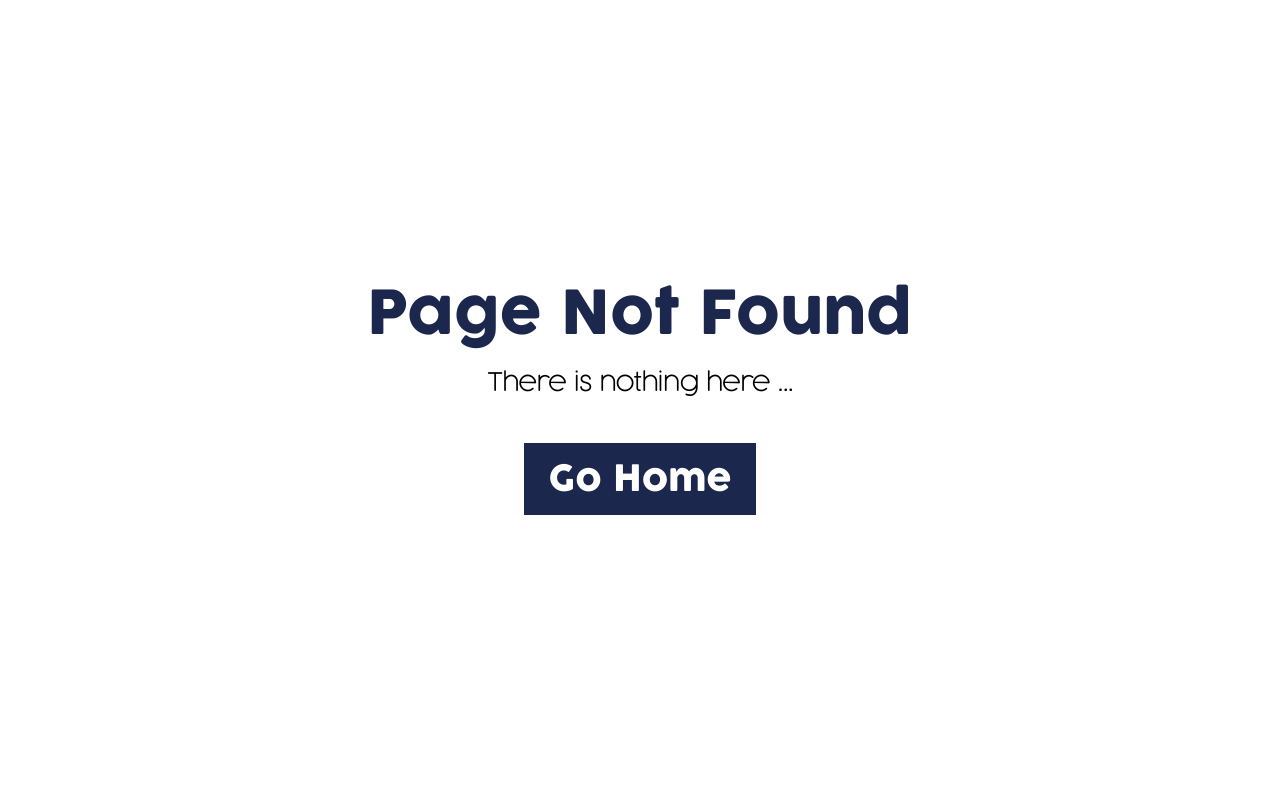
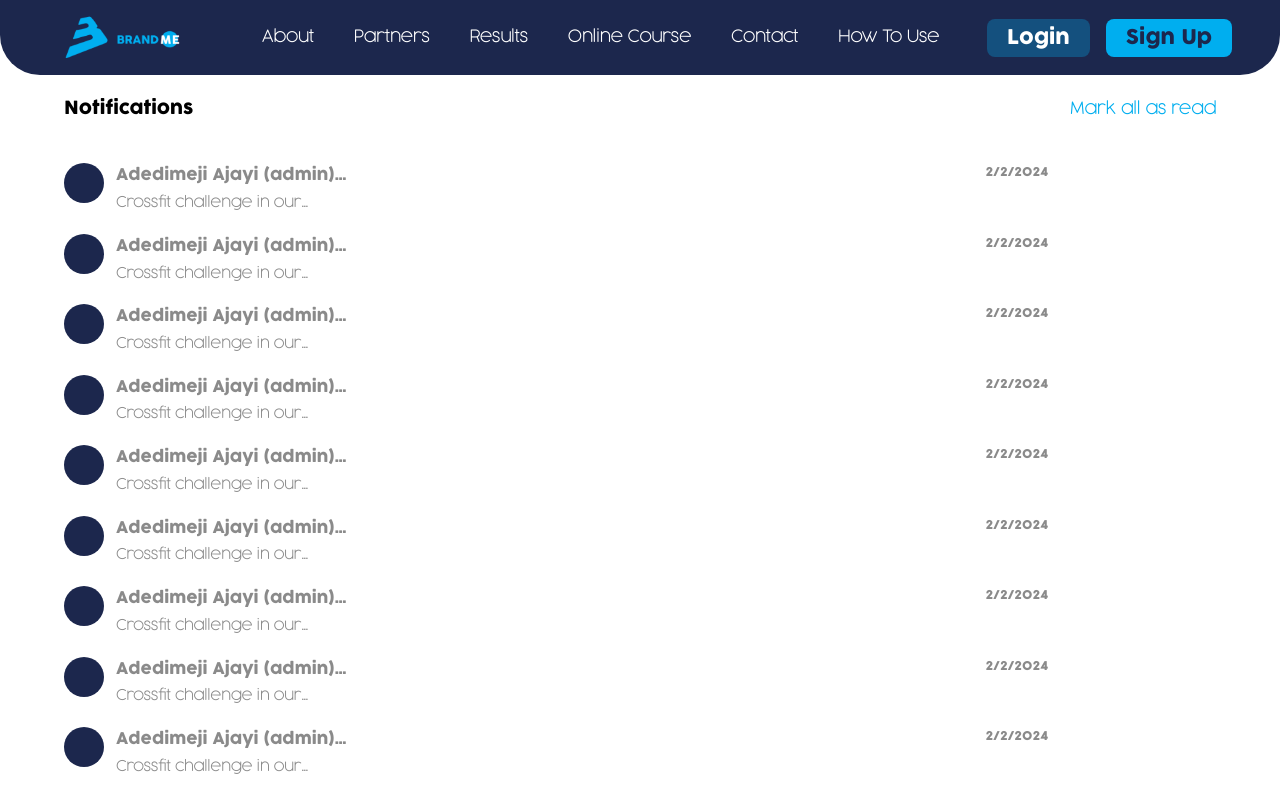
Before and after one commit to Valuegate/Brand-me, a Next.js app: page /notifications in a window 1280 px wide. Before the commit this address had no page. Shown: the top 796 px of the page. Built offline with nearby package versions, Linux system fonts and the light colour scheme.

Commit message:
In progress

```diff
--- /dev/null
+++ b/src/app/notifications/page.tsx
@@ -0,0 +1,9 @@
+import Notification from "@/components/notification/Notification";
+
+export const metadata = {
+  title: "Notifications",
+};
+
+export default function NotificationPage() {
+  return <Notification />;
+}
--- a/src/components/login/Login.tsx
+++ b/src/components/login/Login.tsx
@@ -1,5 +1,5 @@
 "use client";
-import React from "react";
+import React, {useState} from "react";
 import NavBar from "../resuable/NavBar/NavBar";
 import Footer from "../resuable/Footer/Footer";
 import Link from "next/link";
@@ -11,6 +11,9 @@ import InputComponent from "../resuable/InputComponent";
 import { useGlobalStore } from "@/stores/globalStore";
 
 const LoginPage = () => {
+  const [email, setEmail] = useState<string>("");
+  const [password, setPassword] = useState<string>("");
+
   return (
     <>
       <div className="fixed top-0 left-0 right-0">
@@ -59,9 +62,11 @@ const LoginPage = () => {
               <InputComponent
                 label="Email"
                 placeholder="example@mail.com"
-                value=""
+                value={email}
                 width="w-full"
-                onChange={(e) => {}}
+                onChange={(e) => {
+                  setEmail(e.target.value);
+                }}
               />
             </div>
 
@@ -72,9 +77,11 @@ const LoginPage = () => {
               <InputComponent
                 label="Password"
                 placeholder="********"
-                value=""
+                value={password}
                 width="w-full"
-                onChange={(e) => {}}
+                onChange={(e) => {
+                  setPassword(e.target.value);
+                }}
               />
             </div>
             <Link href={"/forgot-password"}>
--- /dev/null
+++ b/src/components/notification/Notification.tsx
@@ -0,0 +1,72 @@
+"use client";
+
+import React from "react";
+
+import NavBar from "../resuable/NavBar/NavBar";
+import Footer from "../resuable/Footer/Footer";
+
+import { useGlobalStore } from "@/stores/globalStore";
+import { convertDateWithJustSlashes } from "@/functions/dateFunctions";
+
+const Notification = () => {
+  const notifications = useGlobalStore((state) => state.notifications);
+  return (
+    <>
+      <NavBar index={-1} />
+      <div className="w-full flex flex-col px-[5%]">
+        <div className="flex justify-between items-center my-5">
+          <h2 className="font-cocogoose text-black text-[18px]">
+            Notifications
+          </h2>
+          <h2 className="text-light-blue text-[16px] font-cocogoose-light font-bold">
+            Mark all as read
+          </h2>
+        </div>
+
+        <div className="flex flex-col gap-5 py-5 overflow-y-scroll">
+          {notifications.map((notification, i) => {
+            return (
+              <div
+                key={i}
+                className="flex justify-between items-start cursor-pointer"
+              >
+                <div className="flex gap-3 items-start">
+                  <div className="size-[40px] rounded-full bg-brand" />
+                  <div className="flex flex-col gap-1 w-[65%]">
+                    <h3
+                      className={`font-cocogoose line-clamp-1 text-[16px] ${
+                        notification.read ? "text-[#00000075]" : "text-black"
+                      }`}
+                    >
+                      {notification.title}
+                    </h3>
+                    <h4
+                      className={`font-cocogoose-light line-clamp-1 font-bold text-[14px] ${
+                        notification.read ? "text-[#00000075]" : "text-black"
+                      }`}
+                    >
+                      {notification.content}
+                    </h4>
+                  </div>
+                </div>
+                <div className="flex gap-2 items-center w-[20%]">
+
+                  <h2
+                    className={`font-cocogoose text-[12px] ${
+                      notification.read ? "text-[#00000075]" : "text-black"
+                    }`}
+                  >
+                    {convertDateWithJustSlashes(notification.date)}
+                  </h2>
+                </div>
+              </div>
+            );
+          })}
+        </div>
+      </div>
+      <Footer />
+    </>
+  );
+};
+
+export default Notification;
--- a/src/components/profile/Profile.tsx
+++ b/src/components/profile/Profile.tsx
@@ -39,7 +39,7 @@ const Profile = () => {
                   <Image
                     src={Avatar}
                     alt={""}
-                    className="w-[200px] h-[200px]"
+                    className="size-[200px] md:size-[120px]"
                   />
                 </div>
                 <div className="flex flex-col gap-12">
--- a/src/components/resuable/InputComponent.tsx
+++ b/src/components/resuable/InputComponent.tsx
@@ -5,7 +5,7 @@ export interface iInputProps {
     placeholder: string;
     width: string;
     value: string;
-    onChange: ChangeEventHandler,
+    onChange: ChangeEventHandler<HTMLInputElement>,
   }
 
   const InputComponent: FC<iInputProps> = ({
--- a/src/components/resuable/NavBar/MobileDrawer.tsx
+++ b/src/components/resuable/NavBar/MobileDrawer.tsx
@@ -51,6 +51,12 @@ const MobileDrawer: FC<iMobileDrawerProp> = ({
                   Profile
                 </Link>
               )}
+              <Link
+                href={"/"}
+                className={`${"font-cocogoose-light font-bold"} text-brand text-[16px]`}
+              >
+                Home
+              </Link>
               {navs.map((navItem, i) => {
                 return (
                   <Link
@@ -68,7 +74,7 @@ const MobileDrawer: FC<iMobileDrawerProp> = ({
               })}
               {loggedIn && (
                 <Link
-                  href={"/"}
+                  href={"/notifications"}
                   className={`${"font-cocogoose-light font-bold"} text-brand text-[16px]`}
                 >
                   Notifications
--- a/src/components/signup/SignUp.tsx
+++ b/src/components/signup/SignUp.tsx
@@ -1,5 +1,5 @@
 "use client";
-import React from "react";
+import React, {useState} from "react";
 import NavBar from "../resuable/NavBar/NavBar";
 import Footer from "../resuable/Footer/Footer";
 import Link from "next/link";
@@ -10,6 +10,11 @@ import InputComponent from "../resuable/InputComponent";
 import { useGlobalStore } from "@/stores/globalStore";
 
 const SignUp = () => {
+  const [email, setEmail] = useState<string>("");
+  const [password, setPassword] = useState<string>("");
+  const [firstName, setFirstName] = useState<string>("");
+  const [lastName, setLastName] = useState<string>("");
+
   return (
     <>
       <div className="fixed top-0 left-0 right-0">
@@ -37,9 +42,11 @@ const SignUp = () => {
               <InputComponent
                 label="Email"
                 placeholder="example@mail.com"
-                value=""
+                value={email}
                 width="w-full"
-                onChange={(e) => {}}
+                onChange={(e) => {
+                  setEmail(e.target.value);
+                }}
               />
             </div>
 
@@ -50,9 +57,11 @@ const SignUp = () => {
               <InputComponent
                 label="Password"
                 placeholder="********"
-                value=""
+                value={password}
                 width="w-full"
-                onChange={(e) => {}}
+                onChange={(e) => {
+                  setPassword(e.target.value);
+                }}
               />
             </div>
 
@@ -63,9 +72,11 @@ const SignUp = () => {
               <InputComponent
                 label="First Name"
                 placeholder="Enter First Name"
-                value=""
+                value={firstName}
                 width="w-full"
-                onChange={(e) => {}}
+                onChange={(e) => {
+                  setFirstName(e.target.value);
+                }}
               />
             </div>
 
@@ -76,9 +87,11 @@ const SignUp = () => {
               <InputComponent
                 label="Last Name"
                 placeholder="Enter Last Name"
-                value=""
+                value={lastName}
                 width="w-full"
-                onChange={(e) => {}}
+                onChange={(e) => {
+                  setLastName(e.target.value)
+                }}
               />
             </div>
 
```
